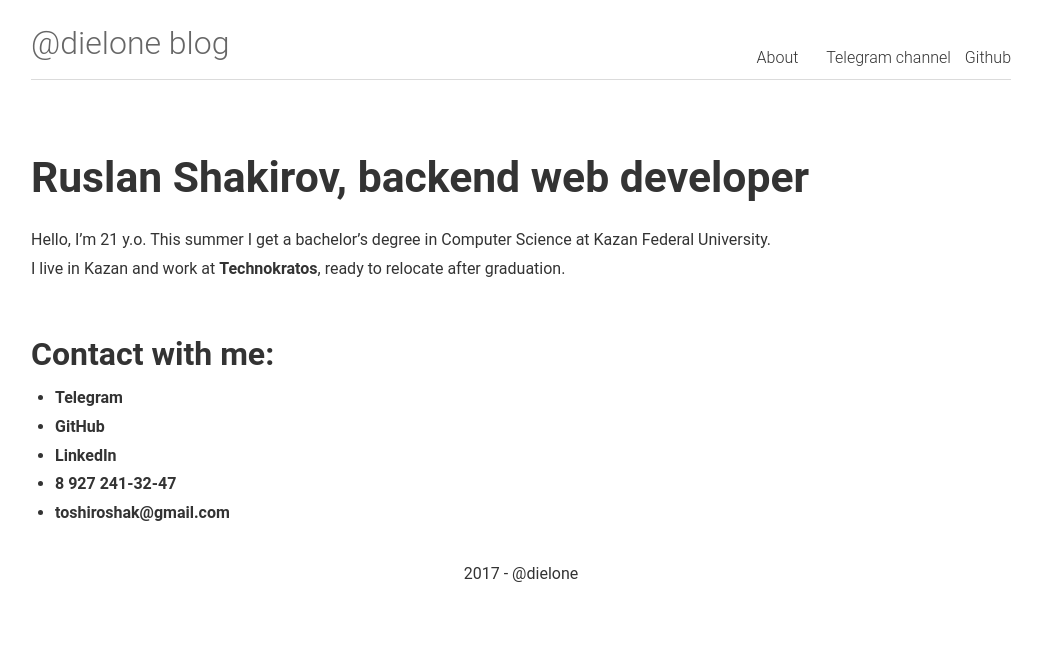
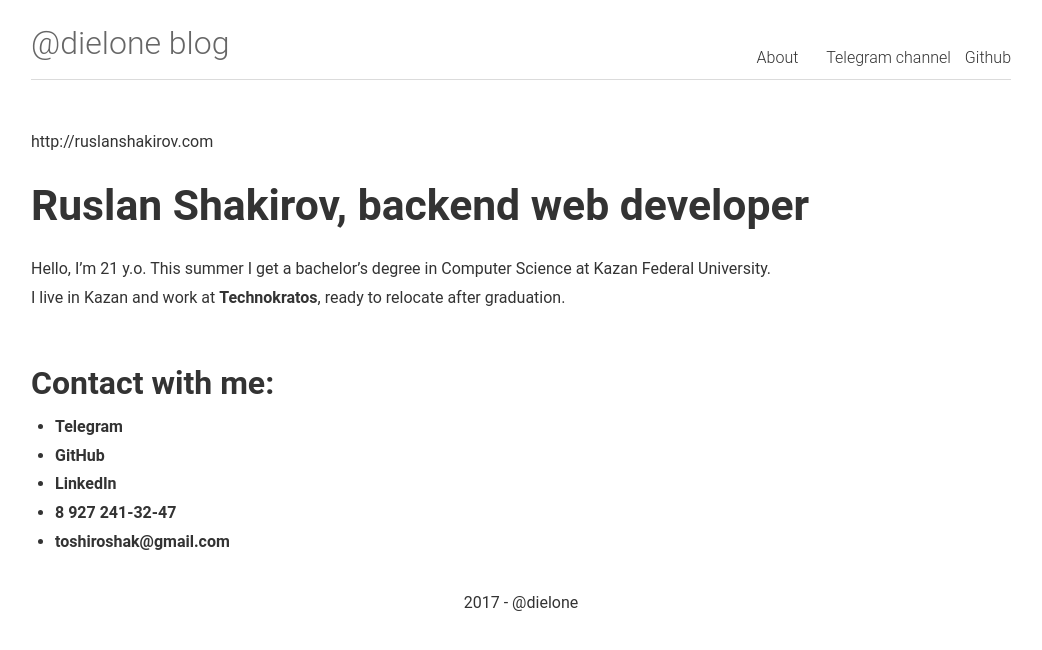
Before and after one commit to ruslanshakirov/ruslanshakirov.github.io, a Jekyll site: the page built from about.md, in a window 1280 px wide. Shown: the top 650 px of the page, without its empty margins (119-1161 px from the left). Built offline with Jekyll 4.4.1, drawn with Linux system fonts in a browser that asks for light colours; some of the changed lines change nothing that is shown.

Commit message:
fix(header)

```diff
--- a/_includes/header.html
+++ b/_includes/header.html
@@ -1,7 +1,7 @@
 <header id="header" class="parent justify-spaceBetween">
   <div class="inner w100 relative">
     <span class="f-left">
-      <a href="{{ site.url }}">
+      <a href="{{ "/" | site.baseurl }}">
         <h1>
           <span>@dielone blog</span>
         </h1>
@@ -21,3 +21,6 @@
     </span>
   </div>
 </header>
+
+
+http://ruslanshakirov.com
```
